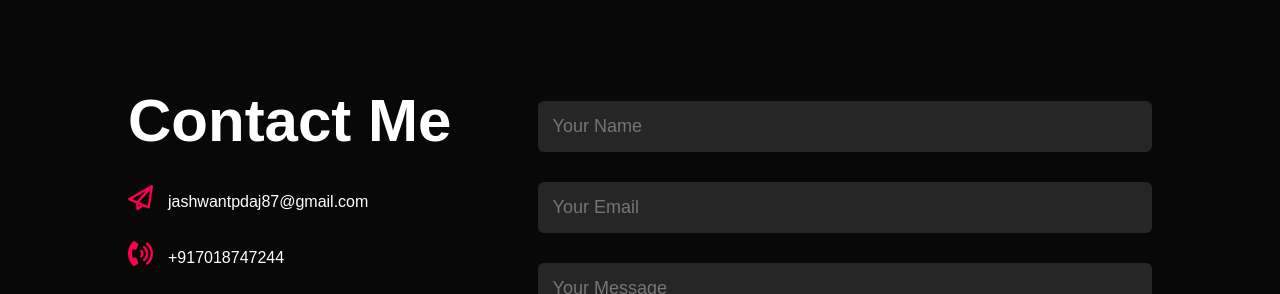
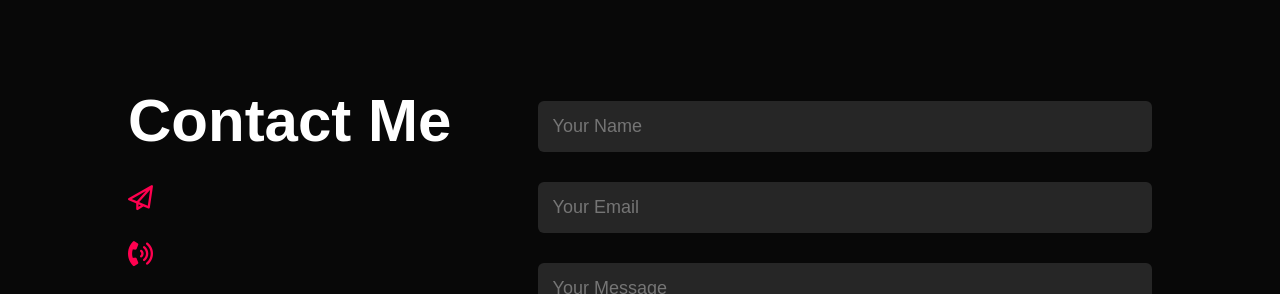
Before and after one commit to jashwant543/Portfolio, a plain HTML site: page index.html in a window 1280 px wide. Shown: the part 2626-2920 px from the top of the page. Drawn offline with Linux system fonts and the light colour scheme.

Commit message:
Update index.html

```diff
--- a/index.html
+++ b/index.html
@@ -166,8 +166,8 @@
         <div class="row">
             <div class="contact-left">
                 <h1  class="sub-title">Contact Me</h1>
-                <p><i class="fa-regular fa-paper-plane"></i>jashwantpdaj87@gmail.com</p>
-                <p><i class="fa-sharp fa-solid fa-phone-volume"></i>+917018747244</p>
+                <p><i class="fa-regular fa-paper-plane"></i></p>
+                <p><i class="fa-sharp fa-solid fa-phone-volume"></i></p>
                 <div class="social-icons">
                     <a href="https://www.linkedin.com/in/jashwantkumar543/"><i class="fa-brands fa-linkedin-in"></i></a>
                     <a href="https://github.com/jashwant543"><i class="fa-brands fa-github"></i></a>
```
